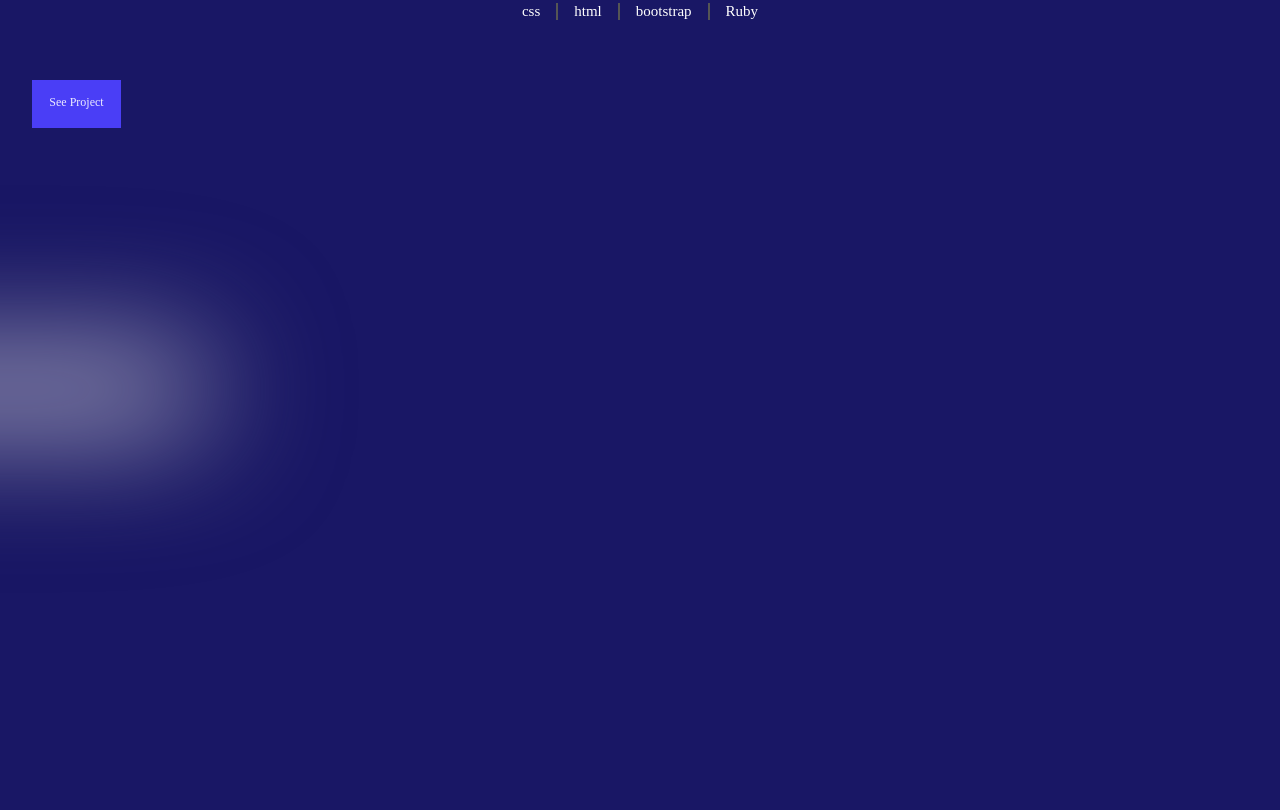
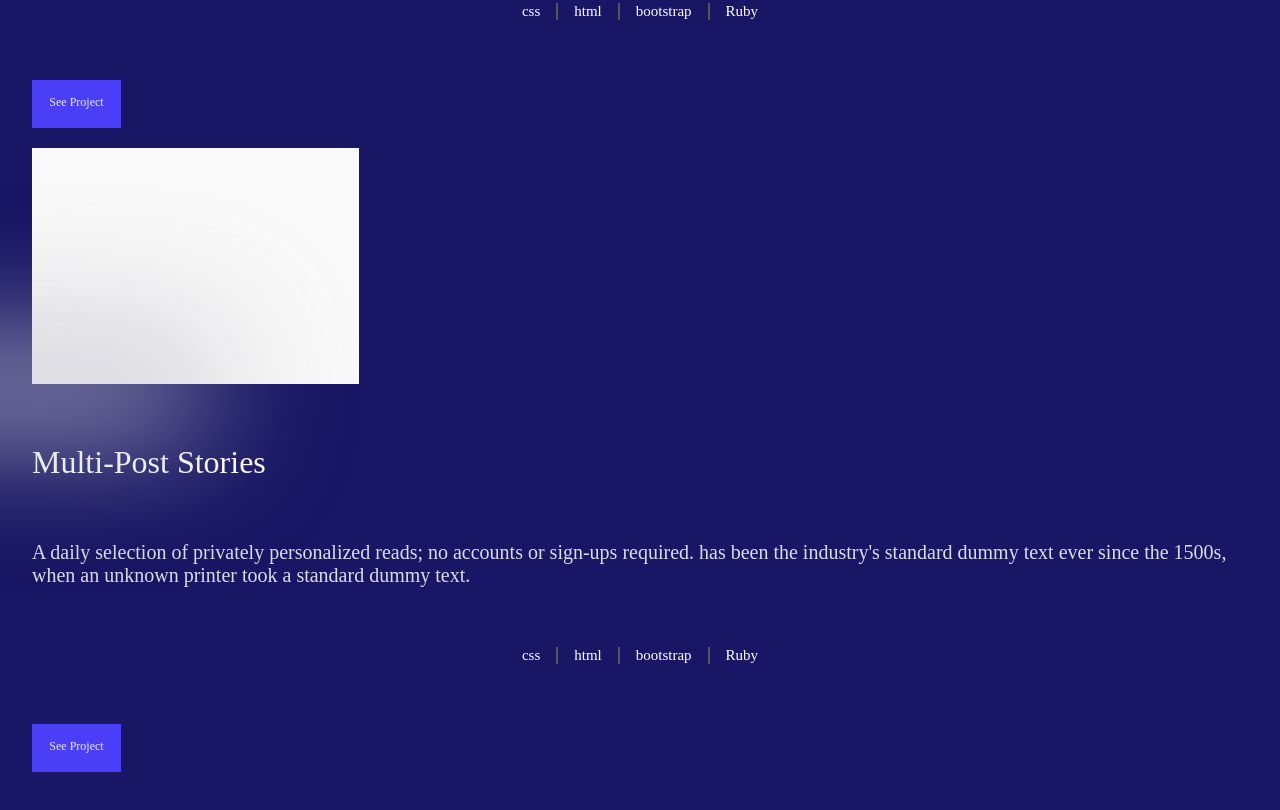
Before and after one commit to popoolahussein/my-real-portfolio-project, a website: page index.html in a window 1280 px wide. Shown: the part 2676-3486 px from the top of the page. Drawn offline with nearby package versions, Linux system fonts and the light colour scheme.

Commit message:
docs:added a new section to index.html

```diff
--- a/index.html
+++ b/index.html
@@ -180,6 +180,27 @@
             <div class="inbutton">See Project</div>
           </div>
         </section>
+        <section class="worksection">
+          <div class="wideimg"></div>
+          <div class="multi-post">Multi-Post Stories</div>
+          <div class="story">
+            A daily selection of privately personalized reads; no accounts or sign-ups required. has
+            been the industry's standard dummy text ever since the 1500s, when an unknown printer
+            took a standard dummy text.
+          </div>
+          <div class="list">
+            <div class="lang">css</div>
+            <div class="divider"></div>
+            <div class="lang">html</div>
+            <div class="divider"></div>
+            <div class="lang">bootstrap</div>
+            <div class="divider"></div>
+            <div class="lang">Ruby</div>
+          </div>
+          <div class="button">
+            <div class="inbutton">See Project</div>
+          </div>
+        </section>
       </section>
     </main>
   </body>
```
